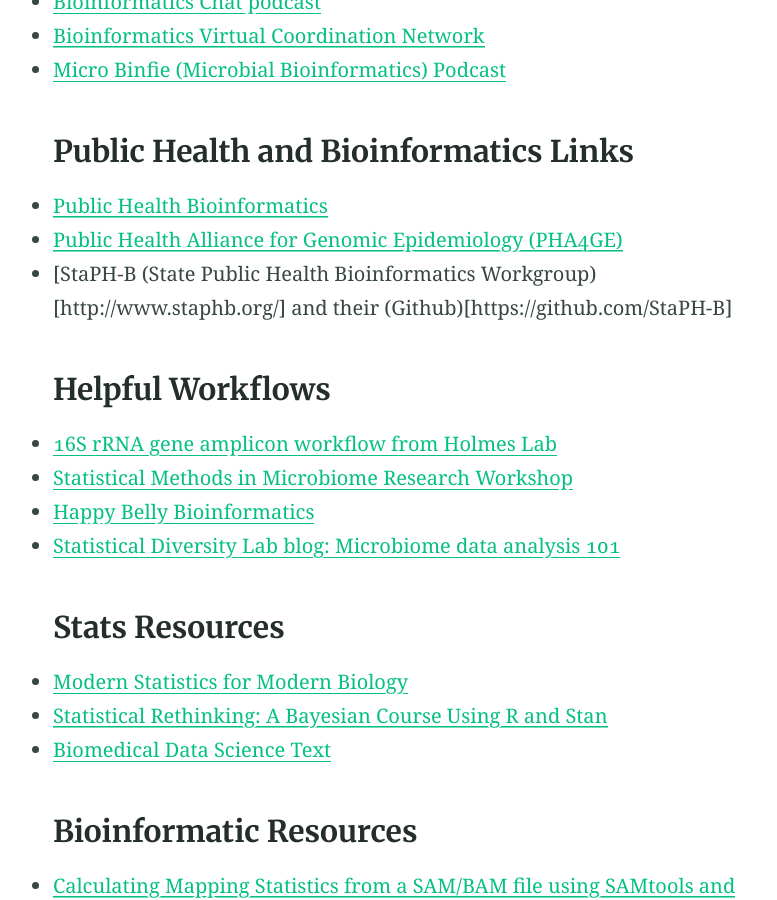
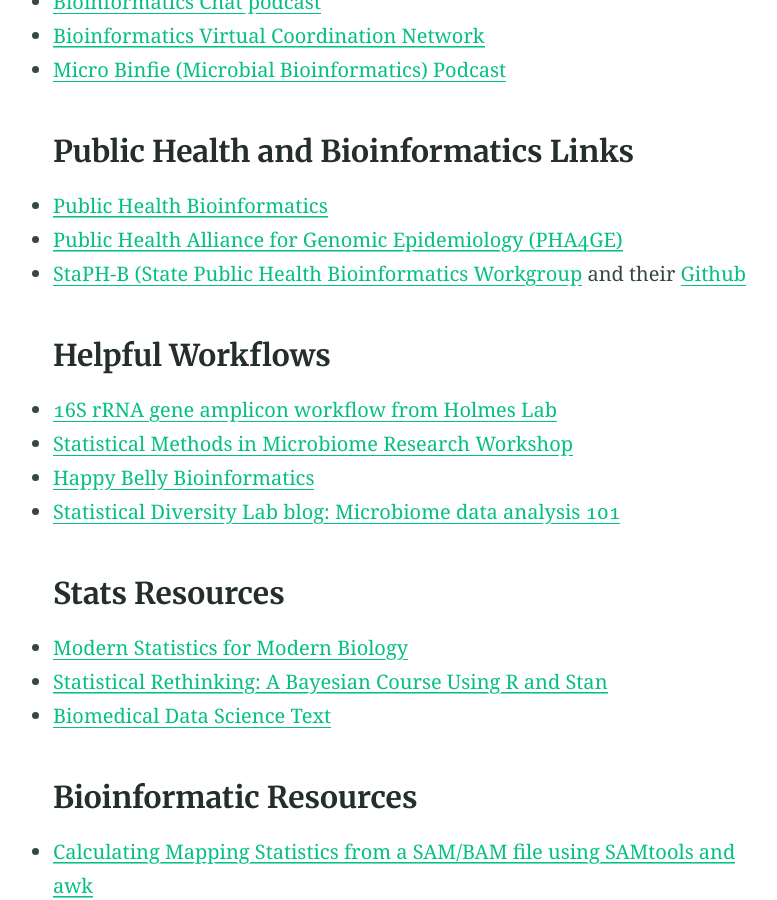
Before and after one commit to jvhagey/jvhagey.github.io, a Jekyll site: the page built from index.md, in a window 1280 px wide and 900 px high, scrolled down 1748 px. Shown: the whole window, without its empty margins (230-1007 px from the left). Built offline with Jekyll 4.4.1, drawn with Linux system fonts in a browser that asks for light colours; our own code applies the rules of GitHub Pages for plain Markdown files.

Commit message:
Update index.md

```diff
--- a/index.md
+++ b/index.md
@@ -38,7 +38,7 @@ Email: jvhagey@gmail.com
 ### Public Health and Bioinformatics Links
 - [Public Health Bioinformatics](https://github.com/Public-Health-Bioinformatics)
 - [Public Health Alliance for Genomic Epidemiology (PHA4GE)](https://github.com/PHA4GE)
-- [StaPH-B (State Public Health Bioinformatics Workgroup)[http://www.staphb.org/] and their (Github)[https://github.com/StaPH-B]
+- [StaPH-B (State Public Health Bioinformatics Workgroup](http://www.staphb.org/) and their [Github](https://github.com/StaPH-B)
 
 ### Helpful Workflows
 - [16S rRNA gene amplicon workflow from Holmes Lab](https://www.bioconductor.org/help/course-materials/2017/BioC2017/Day1/Workshops/Microbiome/MicrobiomeWorkflowII.html#different_ordination_projections)
```
